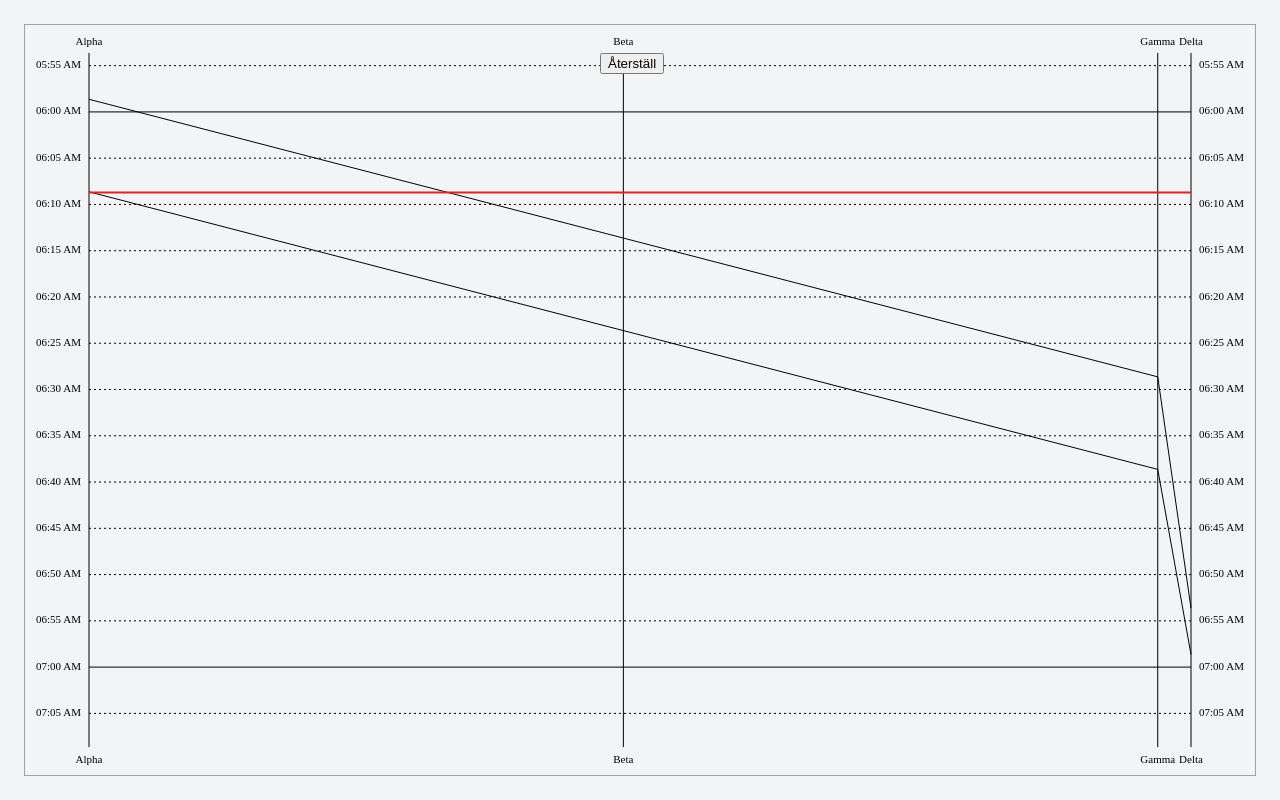
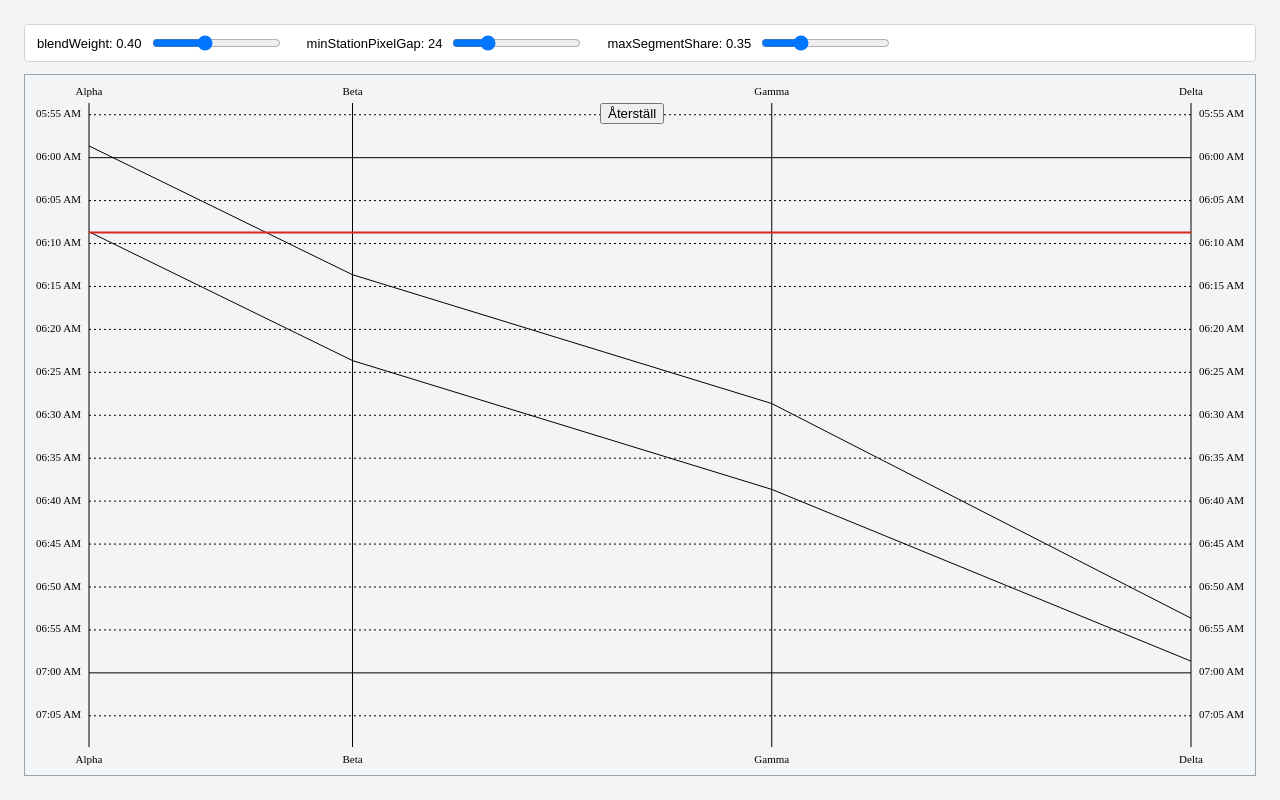
Before and after one commit to tullanders/mareyschart, a React (Vite) app: page / in a window 1280 px wide. Built offline with nearby package versions, Linux system fonts and the light colour scheme.

Commit message:
feat: add XAxisControls for dynamic chart configuration and update YAxis to accept height prop

```diff
--- a/src/main.tsx
+++ b/src/main.tsx
@@ -1,13 +1,14 @@
-import { StrictMode } from 'react';
+import { StrictMode, useMemo, useState } from 'react';
 import { createRoot } from 'react-dom/client';
 import { MareyChart } from './marey-chart/MareyChart';
+import { defaultConfig } from './marey-chart/config';
 import type { Station, Train } from './marey-chart/types';
 
 const mockStations: Station[] = [
   { id: 'a', name: 'Alpha', distanceKm: 0 },
   { id: 'b', name: 'Beta', distanceKm: 10 },
-  { id: 'c', name: 'Gamma', distanceKm: 200 },
-  { id: 'd', name: 'Delta', distanceKm: 15 },
+  { id: 'c', name: 'Gamma', distanceKm: 100 },
+  { id: 'd', name: 'Delta', distanceKm: 200 },
 ];
 
 const now = new Date();
@@ -32,8 +33,91 @@ const mockTrains: Train[] = [
   },
 ];
 
-createRoot(document.getElementById('root')!).render(
-  <StrictMode>
+/** Dev-only slider so x-axis blend/constraint knobs can be tweaked without editing code. */
+function XAxisControls({
+  blendWeight,
+  onBlendWeightChange,
+  minStationPixelGap,
+  onMinStationPixelGapChange,
+  maxSegmentShare,
+  onMaxSegmentShareChange,
+}: {
+  blendWeight: number;
+  onBlendWeightChange: (value: number) => void;
+  minStationPixelGap: number;
+  onMinStationPixelGapChange: (value: number) => void;
+  maxSegmentShare: number;
+  onMaxSegmentShareChange: (value: number) => void;
+}) {
+  return (
+    <div
+      style={{
+        display: 'flex',
+        gap: 24,
+        alignItems: 'center',
+        flexWrap: 'wrap',
+        padding: '8px 12px',
+        marginBottom: 12,
+        background: '#fff',
+        border: '1px solid #d1d5db',
+        borderRadius: 4,
+        fontSize: 13,
+        fontFamily: 'sans-serif',
+      }}
+    >
+      <label style={{ display: 'flex', gap: 8, alignItems: 'center' }}>
+        blendWeight: {blendWeight.toFixed(2)}
+        <input
+          type="range"
+          min={0}
+          max={1}
+          step={0.01}
+          value={blendWeight}
+          onChange={(e) => onBlendWeightChange(Number(e.target.value))}
+        />
+      </label>
+      <label style={{ display: 'flex', gap: 8, alignItems: 'center' }}>
+        minStationPixelGap: {minStationPixelGap}
+        <input
+          type="range"
+          min={0}
+          max={100}
+          step={1}
+          value={minStationPixelGap}
+          onChange={(e) => onMinStationPixelGapChange(Number(e.target.value))}
+        />
+      </label>
+      <label style={{ display: 'flex', gap: 8, alignItems: 'center' }}>
+        maxSegmentShare: {maxSegmentShare.toFixed(2)}
+        <input
+          type="range"
+          min={0.1}
+          max={1}
+          step={0.01}
+          value={maxSegmentShare}
+          onChange={(e) => onMaxSegmentShareChange(Number(e.target.value))}
+        />
+      </label>
+    </div>
+  );
+}
+
+function App() {
+  const [blendWeight, setBlendWeight] = useState(defaultConfig.xAxis.blendWeight);
+  const [minStationPixelGap, setMinStationPixelGap] = useState(
+    defaultConfig.xAxis.minStationPixelGap
+  );
+  const [maxSegmentShare, setMaxSegmentShare] = useState(defaultConfig.xAxis.maxSegmentShare);
+
+  const config = useMemo(
+    () => ({
+      ...defaultConfig,
+      xAxis: { blendWeight, minStationPixelGap, maxSegmentShare },
+    }),
+    [blendWeight, minStationPixelGap, maxSegmentShare]
+  );
+
+  return (
     <div
       style={{
         height: '100vh',
@@ -41,11 +125,29 @@ createRoot(document.getElementById('root')!).render(
         boxSizing: 'border-box',
         padding: 24,
         background: '#f3f4f6',
+        display: 'flex',
+        flexDirection: 'column',
       }}
     >
-      <div style={{ width: '100%', height: '100%', border: '1px solid #9ca3af', boxSizing: 'border-box' }}>
-        <MareyChart stations={mockStations} trains={mockTrains} />
+      <XAxisControls
+        blendWeight={blendWeight}
+        onBlendWeightChange={setBlendWeight}
+        minStationPixelGap={minStationPixelGap}
+        onMinStationPixelGapChange={setMinStationPixelGap}
+        maxSegmentShare={maxSegmentShare}
+        onMaxSegmentShareChange={setMaxSegmentShare}
+      />
+      <div
+        style={{ flex: 1, minHeight: 0, border: '1px solid #9ca3af', boxSizing: 'border-box' }}
+      >
+        <MareyChart stations={mockStations} trains={mockTrains} config={config} />
       </div>
     </div>
+  );
+}
+
+createRoot(document.getElementById('root')!).render(
+  <StrictMode>
+    <App />
   </StrictMode>
 );
--- a/src/marey-chart/MareyChart.tsx
+++ b/src/marey-chart/MareyChart.tsx
@@ -33,7 +33,7 @@ export function MareyChart({ stations, trains, config = defaultConfig }: MareyCh
           <g transform={`translate(${Y_AXIS_LABEL_MARGIN}, ${X_AXIS_LABEL_MARGIN})`}>
             <GridLines width={plotWidth} />
             <XAxis stations={stations} height={plotHeight} />
-            <YAxis width={plotWidth} />
+            <YAxis width={plotWidth} height={plotHeight} />
             <TrainLayer trains={trains} />
             <NowLine width={plotWidth} color={config.yAxis.colors.nowLine} />
           </g>
--- a/src/marey-chart/YAxis.tsx
+++ b/src/marey-chart/YAxis.tsx
@@ -1,25 +1,40 @@
 import { useEffect, useRef } from 'react';
 import { select } from 'd3-selection';
-import { zoom as d3Zoom, type D3ZoomEvent } from 'd3-zoom';
+import { zoom as d3Zoom, zoomIdentity, type D3ZoomEvent } from 'd3-zoom';
 import { useMareyChartScales } from './MareyChartContext';
 
 function formatTime(date: Date): string {
   return date.toLocaleTimeString([], { hour: '2-digit', minute: '2-digit' });
 }
 
-export function YAxis({ width }: { width: number }) {
+export function YAxis({ width, height }: { width: number; height: number }) {
   const { yScale, yDomain, setYDomain, resetToNow } = useMareyChartScales();
   const surfaceRef = useRef<SVGRectElement>(null);
 
+  // d3-zoom accumulates its transform on the DOM node across the whole
+  // gesture (and beyond, until explicitly reset). We must compare that
+  // cumulative transform against a domain snapshot taken at the SAME
+  // moment — captured once per gesture (on 'start'), not re-derived from
+  // React state on every 'zoom' tick — otherwise each tick's effect gets
+  // re-applied on top of an already-updated base and compounds runaway,
+  // which is what made panning/zooming get stuck at the min/max bound.
+  const yDomainRef = useRef(yDomain);
+  const setYDomainRef = useRef(setYDomain);
+  const gestureBaseRef = useRef<[Date, Date] | null>(null);
+
+  useEffect(() => {
+    yDomainRef.current = yDomain;
+  }, [yDomain]);
+
+  useEffect(() => {
+    setYDomainRef.current = setYDomain;
+  }, [setYDomain]);
+
   useEffect(() => {
     const surface = surfaceRef.current;
-    if (!surface || !yDomain || !setYDomain) return;
+    if (!surface) return;
 
-    const baseDomain = yDomain;
-    const baseDurationMs = baseDomain[1].getTime() - baseDomain[0].getTime();
-    const baseMidpointMs = (baseDomain[0].getTime() + baseDomain[1].getTime()) / 2;
-
-    const height = yScale.range()[1] || 1;
+    const selection = select(surface);
 
     const behavior = d3Zoom<SVGRectElement, unknown>()
       // jsdom doesn't implement SVGElement.ownerSVGElement.viewBox, which
@@ -28,7 +43,16 @@ export function YAxis({ width }: { width: number }) {
         [0, 0],
         [width, height],
       ])
+      .on('start', () => {
+        gestureBaseRef.current = yDomainRef.current ?? null;
+      })
       .on('zoom', (event: D3ZoomEvent<SVGRectElement, unknown>) => {
+        const base = gestureBaseRef.current;
+        const setter = setYDomainRef.current;
+        if (!base || !setter) return;
+
+        const baseDurationMs = base[1].getTime() - base[0].getTime();
+        const baseMidpointMs = (base[0].getTime() + base[1].getTime()) / 2;
         const { k, y } = event.transform;
         const newDurationMs = baseDurationMs / k;
         const centerMs = baseMidpointMs - (y / height) * baseDurationMs;
@@ -36,14 +60,20 @@ export function YAxis({ width }: { width: number }) {
           new Date(centerMs - newDurationMs / 2),
           new Date(centerMs + newDurationMs / 2),
         ];
-        setYDomain(candidate, event.sourceEvent != null);
+        setter(candidate, event.sourceEvent != null);
+      })
+      .on('end', () => {
+        // Reset the node's stored transform so the next gesture starts
+        // clean instead of continuing to accumulate on top of this one.
+        selection.property('__zoom', zoomIdentity);
+        gestureBaseRef.current = null;
       });
 
-    select(surface).call(behavior);
+    selection.call(behavior);
     return () => {
-      select(surface).on('.zoom', null);
+      selection.on('.zoom', null);
     };
-  }, [yDomain, yScale, setYDomain, width]);
+  }, [width, height]);
 
   const ticks = yScale.ticks();
 
@@ -55,7 +85,7 @@ export function YAxis({ width }: { width: number }) {
         x={0}
         y={0}
         width={width}
-        height={yScale.range()[1]}
+        height={height}
         fill="transparent"
       />
       {ticks.map((tick) => (
```
Also changed, not shown: 1 other file (tests, documents, lock files or other folders).
